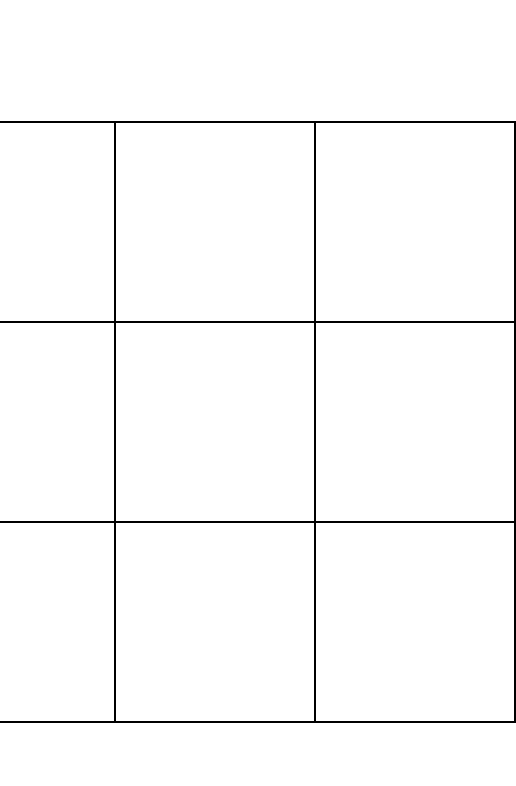
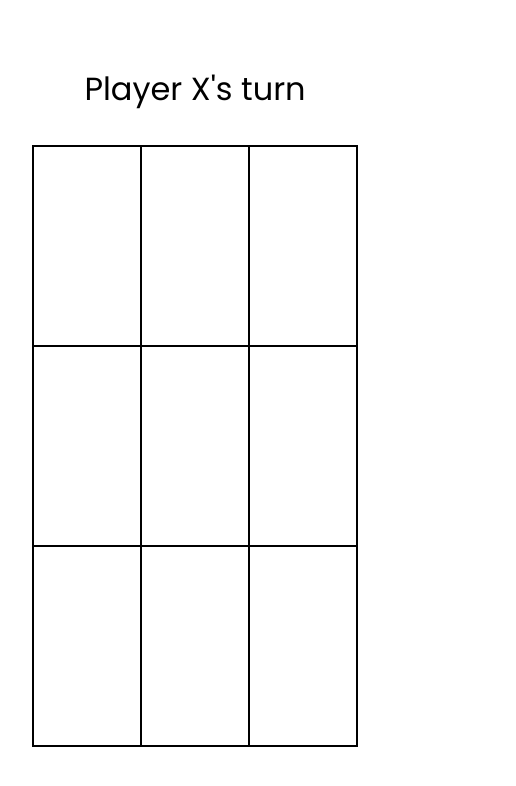
Before and after one commit to JordanJHiggins/tic-tac-toe, a website: page index.html in a window 390 px wide. Shown: the whole page, 516 px wide, since content can reach past the window. Drawn offline with Linux system fonts and the light colour scheme.

Commit message:
add responsive grid sizing and fonts

```diff
--- a/style.css
+++ b/style.css
@@ -1,23 +1,38 @@
+@import url(https://fonts.googleapis.com/css?family=Poppins);
+
 body,
 html {
   height: 100vh;
   margin: 0;
+  font-family: -apple-system, BlinkMacSystemFont, "Segoe UI", Roboto, Oxygen,
+    Ubuntu, Cantarell, "Open Sans", "Helvetica Neue", sans-serif;
 }
-
+/* Text banner */
+#player-turn {
+  font-family: Poppins;
+  font-size: 2rem;
+}
+/* Game board */
 #flex-wrapper {
   min-height: 100vh;
   display: flex;
   justify-content: center;
   align-items: center;
+  flex-direction: column;
 }
 
 #game-board {
   display: grid;
-  grid-template-rows: repeat(3, 200px);
-  grid-template-columns: repeat(3, 200px);
+  grid-template-rows: repeat(3, minmax(95px, 200px));
+  grid-template-columns: repeat(3, minmax(95px, 200px));
   border: 1px solid black;
+  margin: 2rem;
 }
 
 .board-cell {
+  font-size: 10rem;
   border: 1px solid black;
+  display: flex;
+  justify-content: center;
+  align-items: center;
 }
```
